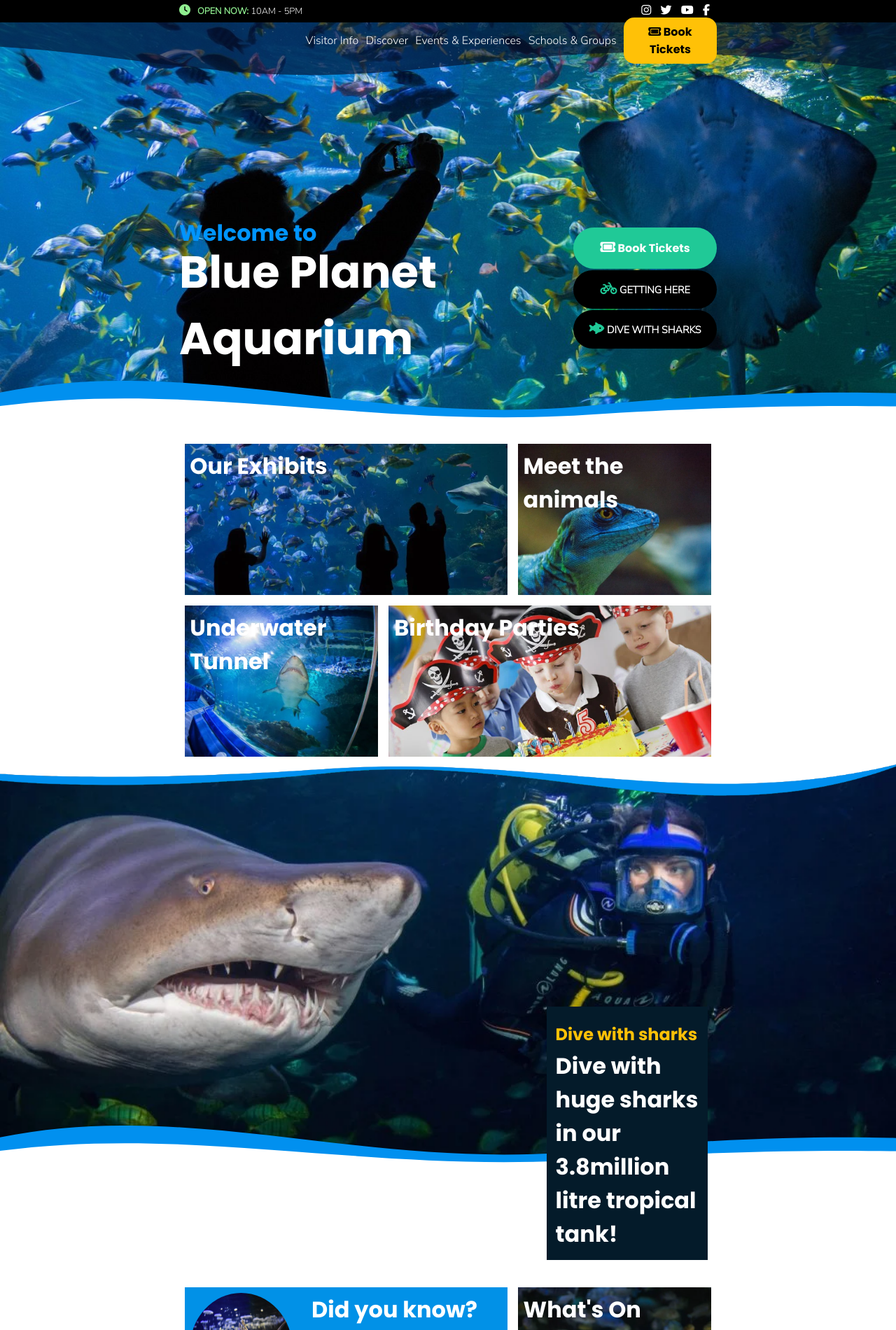
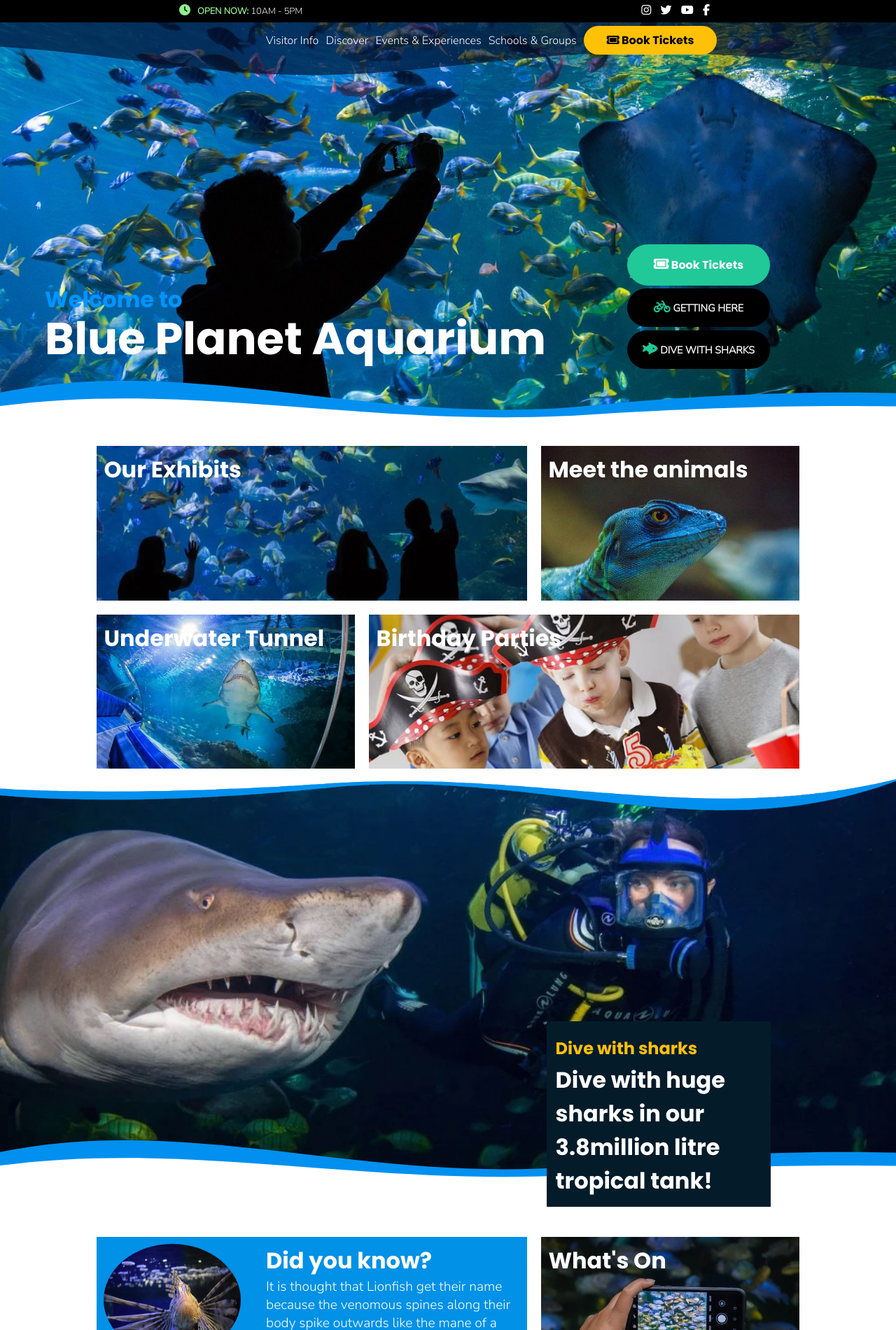
Before and after one commit to uglyfish1991/bpa_cloning, a plain HTML site: page index.html in a window 1280 px wide. Shown: the top 1900 px of the page at 70% size. Drawn offline with Linux system fonts and the light colour scheme.

Commit message:
some resposiveness added

```diff
--- a/style.css
+++ b/style.css
@@ -66,9 +66,9 @@ nav button{
     font-weight: 700;
     font-size: 1em;
     padding: 8px;
-    width: 13%;
+    width: 190px;
     border:none;
-    border-radius: 15px;
+    border-radius: 30px;
 }
 
 .welcome{
@@ -123,12 +123,23 @@ nav button{
     font-size: 1em;
 }
 
+.book:hover{
+    background-color:#5af3c5;
+    transition-duration: 0.5s;
+}
+
 .welcomeinner{
     background-color: #000000;
     font-family: 'Nunito Sans', sans-serif;
     text-transform: uppercase;
     font-size: 0.9rem;
     font-weight: 600;
+}
+
+.welcomeinner:hover{
+    color: grey;
+    transition-duration: 0.5s;
+    cursor: pointer;
 }
 
 .topcontent{
@@ -148,10 +159,11 @@ nav button{
     padding: 1%;
     background-position: center;
     background-repeat: no-repeat;
-    background-size: cover;
+    background-size: 110%;
     color: white;
     font-size: 2rem;
     font-family:'Poppins', sans-serif;
+    transition-duration: 0.5s;
 }
 
 .top1,.top4{
@@ -165,6 +177,12 @@ nav button{
 .top1{
     background-image: url('imgs/top1bg.webp');
 }
+
+.top1:hover, .top2:hover, .top3:hover, .top4:hover, .mid2:hover, .mid3:hover, .mid4:hover{
+    background-size: 100%;
+    transition-duration: 0.5s;
+}
+
 .top2{
     background-image: url('imgs/top2bg.webp');
 }
@@ -229,10 +247,11 @@ nav button{
     padding: 1%;
     background-position: center;
     background-repeat: no-repeat;
-    background-size: cover;
+    background-size: 110%;
     color: white;
     font-size: 2rem;
     font-family:'Poppins', sans-serif;
+    transition-duration: 0.5s;
 }
 
 .mid1,.mid4{
@@ -305,6 +324,11 @@ nav button{
     margin-bottom: 1%;
     font-size: 1rem;
     font-family:'Poppins', sans-serif;
+}
+
+.turtle button:hover, .blogs button:hover{
+    background-color:#5af3c5;
+    cursor: pointer;
 }
 
 .blogs{
@@ -402,7 +426,8 @@ footer{
     height:110vh;
     background-color: #002754;
     background-image: url('imgs/footerbg.jpg');
-    background-size: 100%;
+    background-size: cover;
+    background-repeat: no-repeat;
     display: flex;
     flex-direction: column;
     justify-content: space-between;
@@ -475,3 +500,21 @@ footer i{
     color: #20c997;
     padding-bottom: 10px;
 }
+
+@media (max-width:1500px){
+   .welcome{
+    width:90%;
+   }
+
+   .divebox{
+    width: 25vw;
+   }
+
+   .topcontent, .midcontent{
+    width:80%;
+   }
+
+   .turtle p{
+    width:25%;
+   }
+}
```
Also changed, not shown: 1 other file.
